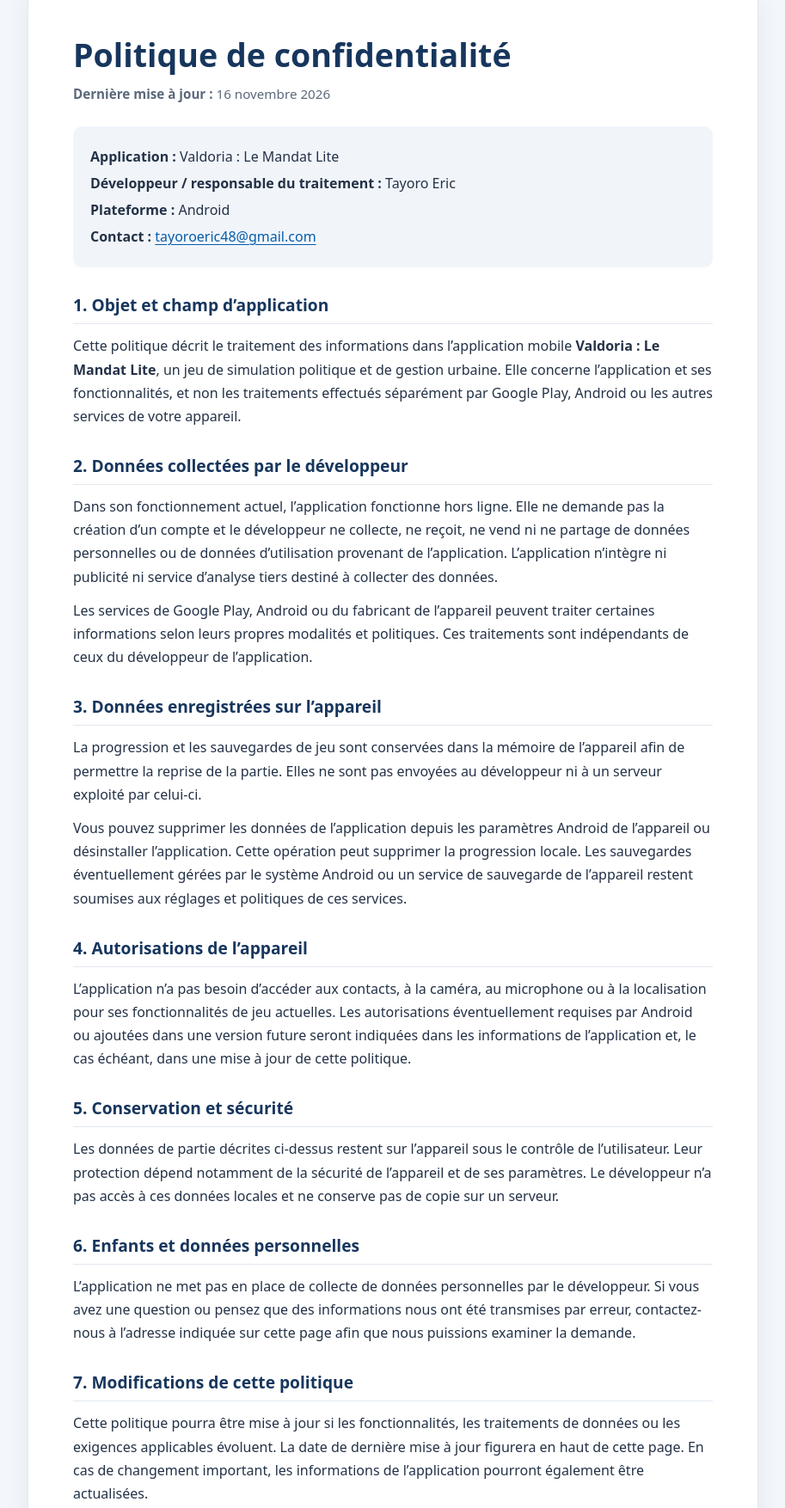
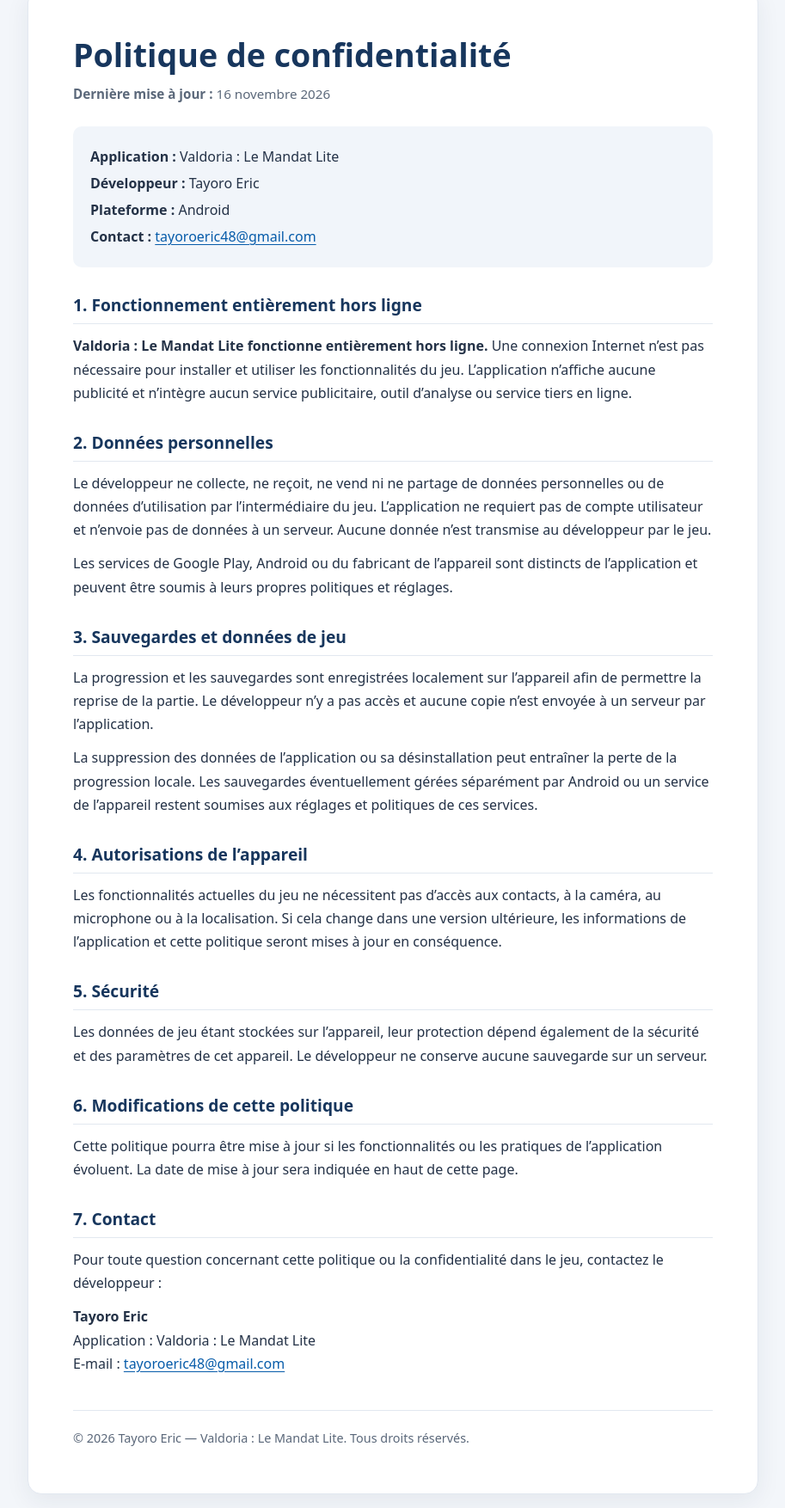
Before and after one commit to tayoroeric48-hue/valdoria-privacy, a plain HTML site: page index.html in a window 1280 px wide. Shown: the part 45-1799 px from the top of the page at 86% size, without its empty margins (183-1096 px from the left). Drawn offline with Linux system fonts and the light colour scheme.

Commit message:
Précise que Valdoria : Le Mandat Lite est entièrement hors ligne et sans publicité

```diff
--- a/index.html
+++ b/index.html
@@ -3,7 +3,7 @@
 <head>
   <meta charset="UTF-8">
   <meta name="viewport" content="width=device-width, initial-scale=1">
-  <meta name="description" content="Politique de confidentialité de Valdoria : Le Mandat Lite, jeu de simulation politique et de gestion urbaine pour Android.">
+  <meta name="description" content="Politique de confidentialité de Valdoria : Le Mandat Lite, jeu Android entièrement hors ligne, sans publicité et sans collecte de données par le développeur.">
   <meta name="theme-color" content="#17365d">
   <title>Politique de confidentialité — Valdoria : Le Mandat Lite</title>
   <style>
@@ -54,36 +54,33 @@
 
     <section class="details" aria-label="Informations sur l’application">
       <p><strong>Application :</strong> Valdoria : Le Mandat Lite</p>
-      <p><strong>Développeur / responsable du traitement :</strong> Tayoro Eric</p>
+      <p><strong>Développeur :</strong> Tayoro Eric</p>
       <p><strong>Plateforme :</strong> Android</p>
       <p><strong>Contact :</strong> <a href="mailto:tayoroeric48@gmail.com">tayoroeric48@gmail.com</a></p>
     </section>
 
-    <h2>1. Objet et champ d’application</h2>
-    <p>Cette politique décrit le traitement des informations dans l’application mobile <strong>Valdoria : Le Mandat Lite</strong>, un jeu de simulation politique et de gestion urbaine. Elle concerne l’application et ses fonctionnalités, et non les traitements effectués séparément par Google Play, Android ou les autres services de votre appareil.</p>
+    <h2>1. Fonctionnement entièrement hors ligne</h2>
+    <p><strong>Valdoria : Le Mandat Lite fonctionne entièrement hors ligne.</strong> Une connexion Internet n’est pas nécessaire pour installer et utiliser les fonctionnalités du jeu. L’application n’affiche aucune publicité et n’intègre aucun service publicitaire, outil d’analyse ou service tiers en ligne.</p>
 
-    <h2>2. Données collectées par le développeur</h2>
-    <p>Dans son fonctionnement actuel, l’application fonctionne hors ligne. Elle ne demande pas la création d’un compte et le développeur ne collecte, ne reçoit, ne vend ni ne partage de données personnelles ou de données d’utilisation provenant de l’application. L’application n’intègre ni publicité ni service d’analyse tiers destiné à collecter des données.</p>
-    <p>Les services de Google Play, Android ou du fabricant de l’appareil peuvent traiter certaines informations selon leurs propres modalités et politiques. Ces traitements sont indépendants de ceux du développeur de l’application.</p>
+    <h2>2. Données personnelles</h2>
+    <p>Le développeur ne collecte, ne reçoit, ne vend ni ne partage de données personnelles ou de données d’utilisation par l’intermédiaire du jeu. L’application ne requiert pas de compte utilisateur et n’envoie pas de données à un serveur. Aucune donnée n’est transmise au développeur par le jeu.</p>
+    <p>Les services de Google Play, Android ou du fabricant de l’appareil sont distincts de l’application et peuvent être soumis à leurs propres politiques et réglages.</p>
 
-    <h2>3. Données enregistrées sur l’appareil</h2>
-    <p>La progression et les sauvegardes de jeu sont conservées dans la mémoire de l’appareil afin de permettre la reprise de la partie. Elles ne sont pas envoyées au développeur ni à un serveur exploité par celui-ci.</p>
-    <p>Vous pouvez supprimer les données de l’application depuis les paramètres Android de l’appareil ou désinstaller l’application. Cette opération peut supprimer la progression locale. Les sauvegardes éventuellement gérées par le système Android ou un service de sauvegarde de l’appareil restent soumises aux réglages et politiques de ces services.</p>
+    <h2>3. Sauvegardes et données de jeu</h2>
+    <p>La progression et les sauvegardes sont enregistrées localement sur l’appareil afin de permettre la reprise de la partie. Le développeur n’y a pas accès et aucune copie n’est envoyée à un serveur par l’application.</p>
+    <p>La suppression des données de l’application ou sa désinstallation peut entraîner la perte de la progression locale. Les sauvegardes éventuellement gérées séparément par Android ou un service de l’appareil restent soumises aux réglages et politiques de ces services.</p>
 
     <h2>4. Autorisations de l’appareil</h2>
-    <p>L’application n’a pas besoin d’accéder aux contacts, à la caméra, au microphone ou à la localisation pour ses fonctionnalités de jeu actuelles. Les autorisations éventuellement requises par Android ou ajoutées dans une version future seront indiquées dans les informations de l’application et, le cas échéant, dans une mise à jour de cette politique.</p>
+    <p>Les fonctionnalités actuelles du jeu ne nécessitent pas d’accès aux contacts, à la caméra, au microphone ou à la localisation. Si cela change dans une version ultérieure, les informations de l’application et cette politique seront mises à jour en conséquence.</p>
 
-    <h2>5. Conservation et sécurité</h2>
-    <p>Les données de partie décrites ci-dessus restent sur l’appareil sous le contrôle de l’utilisateur. Leur protection dépend notamment de la sécurité de l’appareil et de ses paramètres. Le développeur n’a pas accès à ces données locales et ne conserve pas de copie sur un serveur.</p>
+    <h2>5. Sécurité</h2>
+    <p>Les données de jeu étant stockées sur l’appareil, leur protection dépend également de la sécurité et des paramètres de cet appareil. Le développeur ne conserve aucune sauvegarde sur un serveur.</p>
 
-    <h2>6. Enfants et données personnelles</h2>
-    <p>L’application ne met pas en place de collecte de données personnelles par le développeur. Si vous avez une question ou pensez que des informations nous ont été transmises par erreur, contactez-nous à l’adresse indiquée sur cette page afin que nous puissions examiner la demande.</p>
+    <h2>6. Modifications de cette politique</h2>
+    <p>Cette politique pourra être mise à jour si les fonctionnalités ou les pratiques de l’application évoluent. La date de mise à jour sera indiquée en haut de cette page.</p>
 
-    <h2>7. Modifications de cette politique</h2>
-    <p>Cette politique pourra être mise à jour si les fonctionnalités, les traitements de données ou les exigences applicables évoluent. La date de dernière mise à jour figurera en haut de cette page. En cas de changement important, les informations de l’application pourront également être actualisées.</p>
-
-    <h2>8. Contact</h2>
-    <p>Pour toute question concernant cette politique ou la confidentialité dans l’application, contactez le développeur :</p>
+    <h2>7. Contact</h2>
+    <p>Pour toute question concernant cette politique ou la confidentialité dans le jeu, contactez le développeur :</p>
     <p><strong>Tayoro Eric</strong><br>
       Application : Valdoria : Le Mandat Lite<br>
       E-mail : <a href="mailto:tayoroeric48@gmail.com">tayoroeric48@gmail.com</a>
```
Also changed, not shown: 1 other file.
